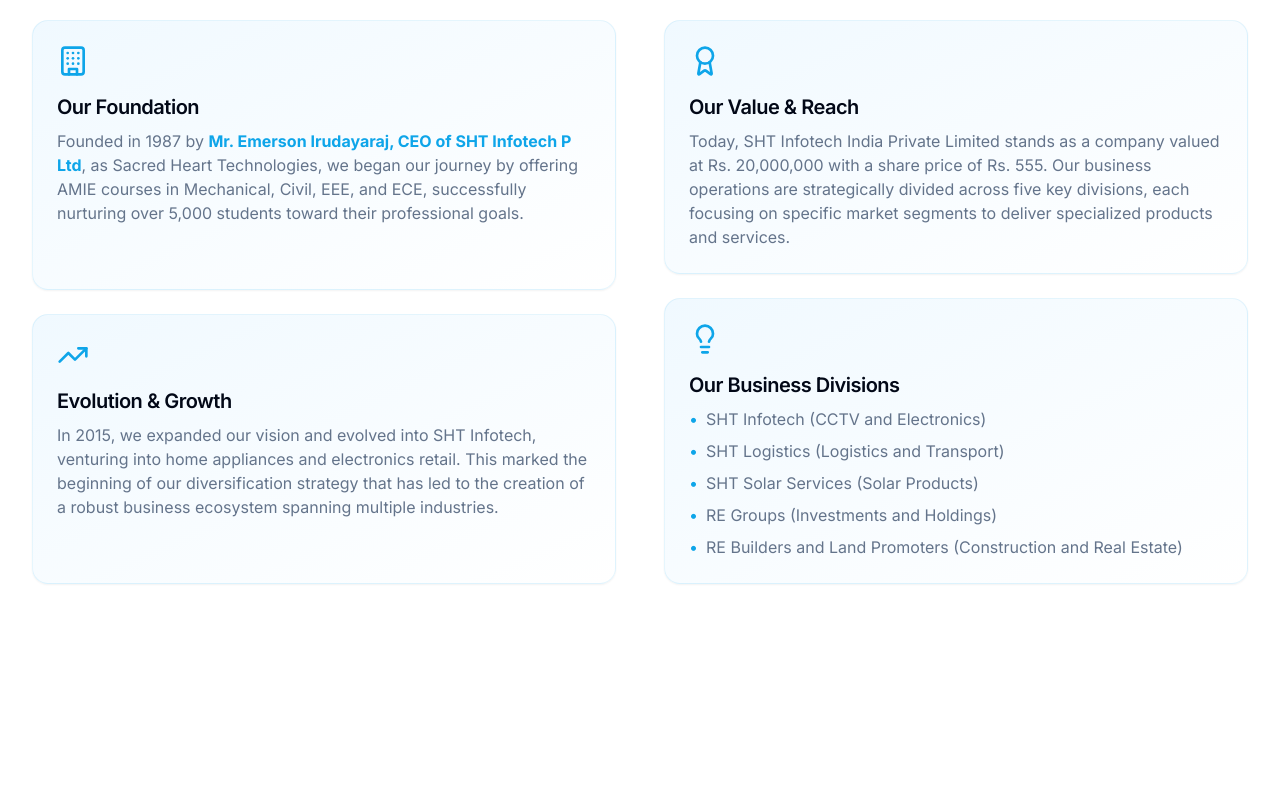
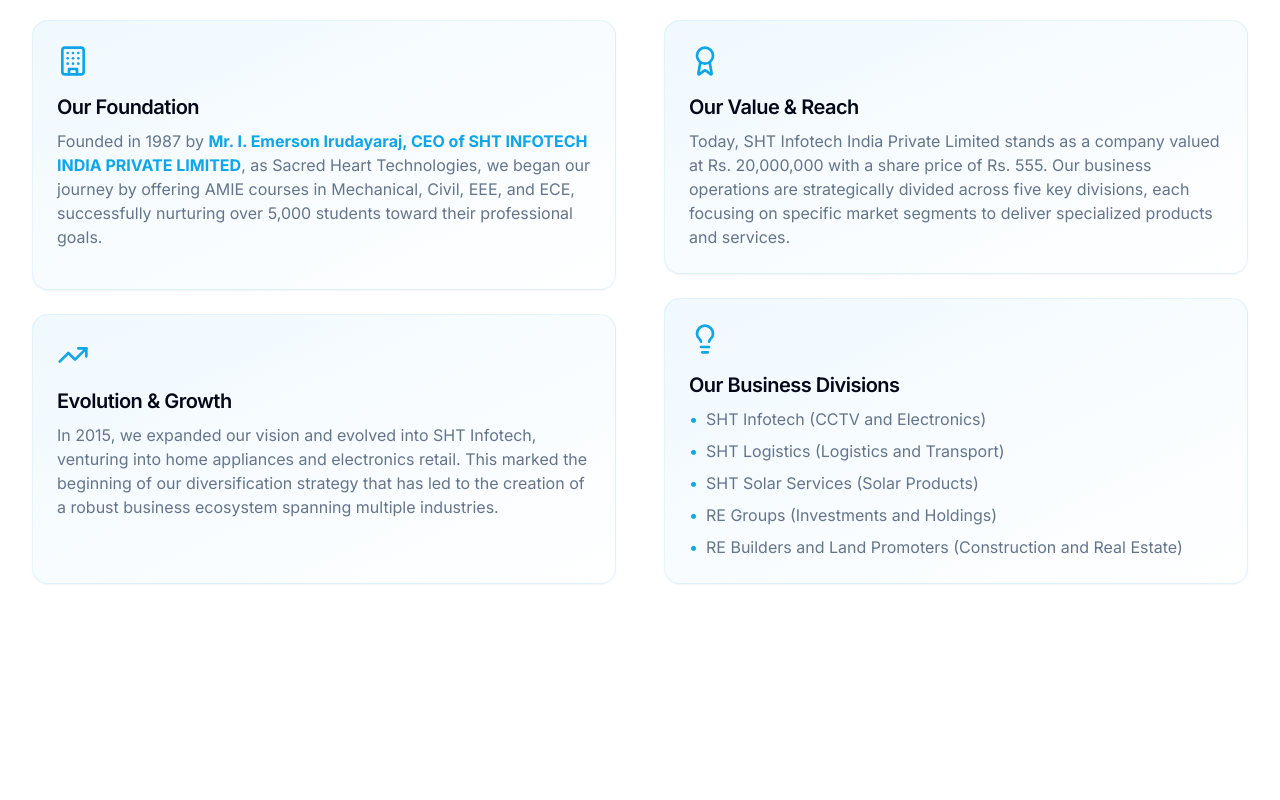
Before and after one commit to esrgit2025/shtinfotech-ltd-dev, a React (Vite) app: page / in a window 1280 px wide. Shown: the part 1400-2200 px from the top of the page. Built offline with nearby package versions, Linux system fonts and the light colour scheme.

Commit message:
Visual edit in Lovable
Edited UI in Lovable

```diff
--- a/src/components/AboutUs.tsx
+++ b/src/components/AboutUs.tsx
@@ -1,9 +1,6 @@
-
 import { Building, Award, TrendingUp, Lightbulb } from 'lucide-react';
-
 const AboutUs = () => {
-  return (
-    <section id="about" className="section-padding bg-white">
+  return <section id="about" className="section-padding bg-white">
       <div className="section-container">
         <div className="mb-12">
           <h2 className="section-title">About Us</h2>
@@ -16,7 +13,7 @@ const AboutUs = () => {
               <Building className="text-sht-blue mb-4" size={32} />
               <h3 className="text-xl font-semibold mb-2">Our Foundation</h3>
               <p className="text-muted-foreground">
-                Founded in 1987 by <span className="font-bold text-sht-blue">Mr. Emerson Irudayaraj, CEO of SHT Infotech P Ltd</span>,
+                Founded in 1987 by <span className="font-bold text-sht-blue">Mr. I. Emerson Irudayaraj, CEO of SHT INFOTECH INDIA PRIVATE LIMITED</span>,
                 as Sacred Heart Technologies, we began our journey by offering AMIE courses in Mechanical, Civil, EEE, and ECE,
                 successfully nurturing over 5,000 students toward their professional goals.
               </p>
@@ -75,8 +72,6 @@ const AboutUs = () => {
           </div>
         </div>
       </div>
-    </section>
-  );
+    </section>;
 };
-
 export default AboutUs;
```
